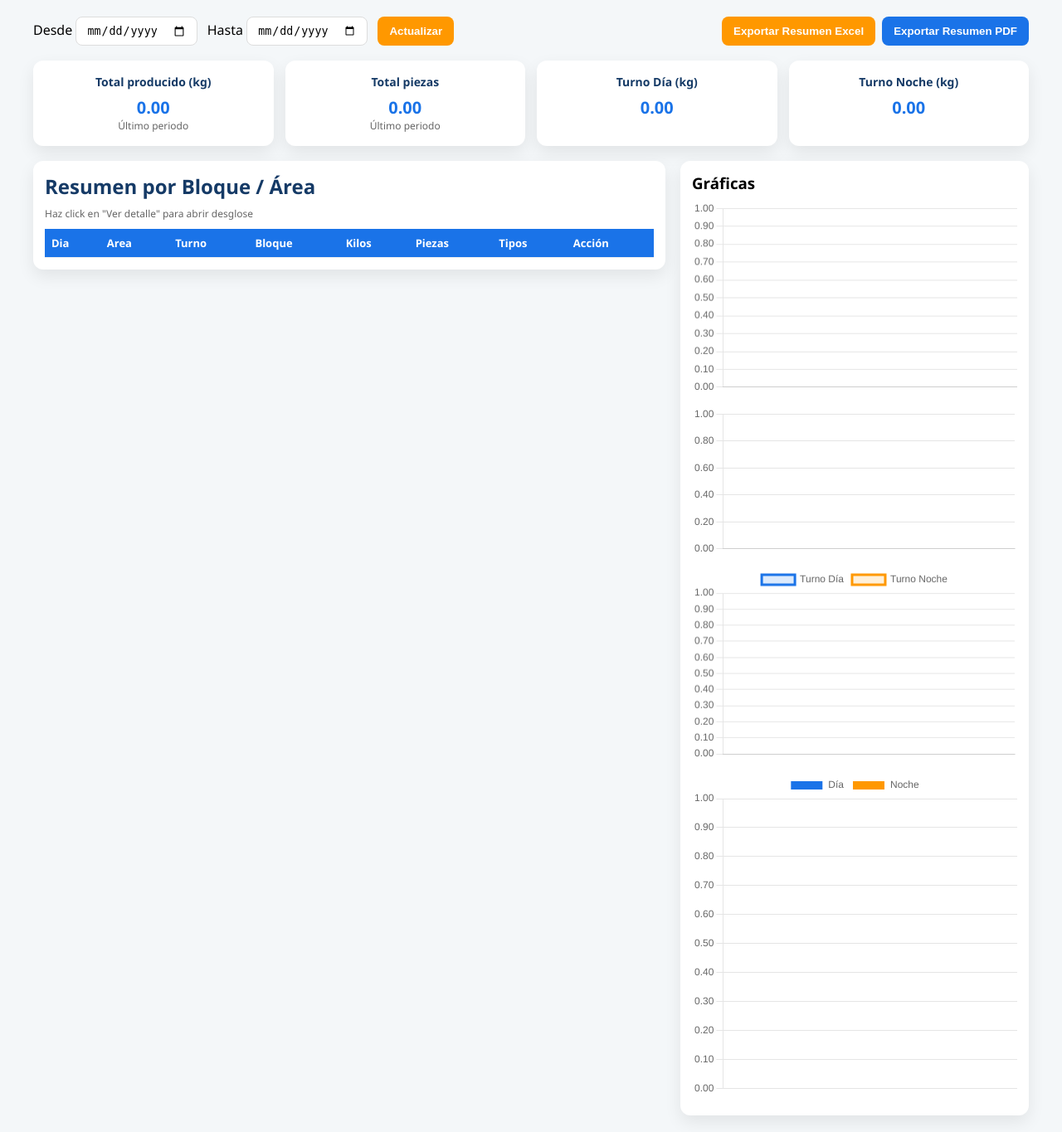
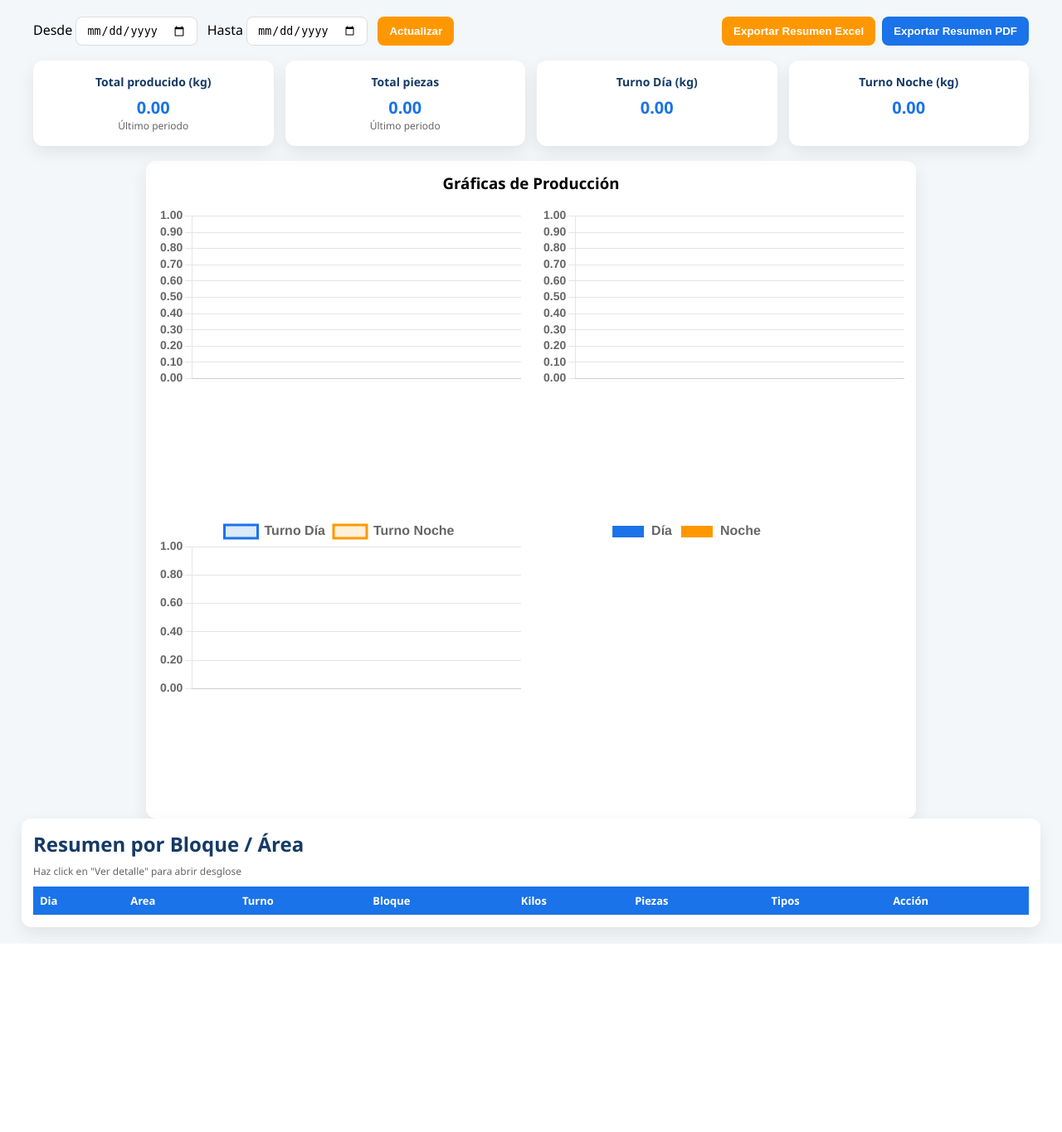
Before and after one commit to Alejandro-Ramirez-Gutierrez/estral_module, a FastAPI app: template templates/fabricacion_mensual.html in a window 1280 px wide. Shown: the part 67-1432 px from the top of the page at 83% size. After the commit the page ends 1205 px from the top, so only its background shows below. Run offline with FastAPI, Linux system fonts and the light colour scheme; the template is opened without the code that fills it: most values are stand-ins (such as "Sample title", 1, 10 or a date in 2020); lists and menus that the app fills with data are empty; some libraries are stand-ins or nearby versions.

Commit message:
se corrigen bugs y queda al 100

```diff
--- a/templates/fabricacion_mensual.html
+++ b/templates/fabricacion_mensual.html
@@ -19,57 +19,68 @@
   --accent:#ff9800;
   --accent2:#34a853;
   --muted:#f4f7f9;
-  --card-shadow: 0 8px 20px rgba(0,0,0,0.08);
+  --card-shadow:0 8px 20px rgba(0,0,0,0.08);
 }
-body{font-family: "Segoe UI", Tahoma, Geneva, Verdana, sans-serif; background:var(--muted); margin:0}
-.header{display:flex; align-items:center; gap:12px; padding:16px 24px; background:linear-gradient(90deg,var(--blue),#2b86ff); color:white;}
-.header .title{font-weight:700; font-size:20px}
-.container{max-width:1200px; margin:20px auto; padding:0 16px;}
-.controls{display:flex; gap:12px; align-items:center; margin:18px 0; flex-wrap:wrap;}
-.input{padding:8px 12px; border-radius:8px; border:1px solid #ddd; background:white}
-.btn{padding:10px 14px; border-radius:8px; border:none; cursor:pointer; font-weight:700; transition:0.2s;}
+body{font-family:"Segoe UI",Tahoma,Geneva,Verdana,sans-serif;background:var(--muted);margin:0}
+.header{display:flex;align-items:center;gap:12px;padding:16px 24px;background:linear-gradient(90deg,var(--blue),#2b86ff);color:white;}
+.header .title{font-weight:700;font-size:20px}
+.container{max-width:1200px;margin:20px auto;padding:0 16px;}
+.controls{display:flex;gap:12px;align-items:center;margin:18px 0;flex-wrap:wrap;}
+.input{padding:8px 12px;border-radius:8px;border:1px solid #ddd;background:white}
+.btn{padding:10px 14px;border-radius:8px;border:none;cursor:pointer;font-weight:700;transition:0.2s;}
 .btn:hover{opacity:0.85;}
-.btn-primary{background:var(--blue); color:white}
-.btn-accent{background:var(--accent); color:white}
-.btn-accent2{background:var(--accent2); color:white}
-.kpi-row{display:flex; gap:14px; margin-bottom:18px; flex-wrap:wrap}
-.kpi{background:white; padding:16px; border-radius:12px; box-shadow:var(--card-shadow); flex:1; min-width:180px; text-align:center}
-.kpi h3{margin:0; color:var(--dark); font-size:14px}
-.kpi p{margin:8px 0 0; font-size:20px; font-weight:700; color:var(--blue)}
-.grid{display:grid; grid-template-columns: 1fr 420px; gap:18px; align-items:start}
-.card{background:white; border-radius:12px; padding:14px; box-shadow:var(--card-shadow)}
-.table{width:100%; border-collapse:collapse; margin-top:10px}
-.table th, .table td{padding:8px; text-align:left; border-bottom:1px solid #f0f0f0; font-size:13px}
-.table th{font-weight:700; color:white; background:var(--blue)}
-.small{font-size:12px; color:#666}
+.btn-primary{background:var(--blue);color:white}
+.btn-accent{background:var(--accent);color:white}
+.btn-accent2{background:var(--accent2);color:white}
+.kpi-row{display:flex;gap:14px;margin-bottom:18px;flex-wrap:wrap}
+.kpi{background:white;padding:16px;border-radius:12px;box-shadow:var(--card-shadow);flex:1;min-width:180px;text-align:center}
+.kpi h3{margin:0;color:var(--dark);font-size:14px}
+.kpi p{margin:8px 0 0;font-size:20px;font-weight:700;color:var(--blue)}
+.grid{display:flex;flex-direction:column;gap:18px;align-items:center;}
+.card{background:white;border-radius:12px;padding:14px;box-shadow:var(--card-shadow);width:100%;}
+
+.card.graficas{
+  width:100%;
+  max-width:900px;
+  margin:auto;
+  text-align:center;
+}
+
+.table{width:100%;border-collapse:collapse;margin-top:10px}
+.table th,.table td{padding:8px;text-align:left;border-bottom:1px solid #f0f0f0;font-size:13px}
+.table th{font-weight:700;color:white;background:var(--blue)}
+.small{font-size:12px;color:#666}
+
 /* modal */
-.modal-overlay{display:none; position:fixed; inset:0; background:rgba(0,0,0,0.6); z-index:2000; justify-content:center; align-items:flex-start; padding:28px; overflow:auto}
-.modal{background:white; width:100%; max-width:1100px; border-radius:10px; padding:16px; position:relative}
-.modal .close-outside{position:absolute; right:10px; top:10px; background:#eee; border-radius:50%; width:38px; height:38px; display:flex; align-items:center; justify-content:center; cursor:pointer; font-size:18px;}
-.modal .modal-body{max-height:65vh; overflow:auto; margin-top:12px}
-.modal .modal-actions{display:flex; justify-content:center; gap:16px; margin-top:12px}
+.modal-overlay{display:none;position:fixed;inset:0;background:rgba(0,0,0,0.6);z-index:2000;justify-content:center;align-items:flex-start;padding:28px;overflow:auto}
+.modal{background:white;width:100%;max-width:1100px;border-radius:10px;padding:16px;position:relative}
+.modal .close-outside{position:absolute;right:10px;top:10px;background:#eee;border-radius:50%;width:38px;height:38px;display:flex;align-items:center;justify-content:center;cursor:pointer;font-size:18px;}
+.modal .modal-body{max-height:65vh;overflow:auto;margin-top:12px}
+.modal .modal-actions{display:flex;justify-content:center;gap:16px;margin-top:12px}
+
 /* responsive */
 @media (max-width:980px){
-  .grid{grid-template-columns: 1fr;}
-  .header{flex-direction:column; align-items:flex-start; gap:6px}
+  .header{flex-direction:column;align-items:flex-start;gap:6px}
 }
 </style>
 </head>
 <body>
 <div class="header">
   <div><div class="title">ESTRAL - Fabricación de componentes</div></div>
-  <div style="margin-left:auto; display:flex; gap:8px; align-items:center">
+  <div style="margin-left:auto;display:flex;gap:8px;align-items:center">
     <button class="btn" id="btn-regresar" onclick="location.href='/dashboard'">⬅️ Regresar</button>
     <button class="btn btn-primary" id="btn-refresh">🔄 Refrescar</button>
   </div>
 </div>
 
 <div class="container">
+
+  <!-- CONTROLES Y KPIS -->
   <div class="controls">
     <label>Desde <input type="date" id="f-desde" class="input"></label>
     <label>Hasta <input type="date" id="f-hasta" class="input"></label>
     <button class="btn btn-accent" id="btn-actualizar">Actualizar</button>
-    <div style="margin-left:auto; display:flex; gap:8px">
+    <div style="margin-left:auto;display:flex;gap:8px">
       <button class="btn btn-accent" id="export-resumen-excel">Exportar Resumen Excel</button>
       <button class="btn btn-primary" id="export-resumen-pdf">Exportar Resumen PDF</button>
     </div>
@@ -82,9 +93,40 @@ body{font-family: "Segoe UI", Tahoma, Geneva, Verdana, sans-serif; background:va
     <div class="kpi"><h3>Turno Noche (kg)</h3><p id="kpi-noche">0</p></div>
   </div>
 
+<!-- GRAFICAS -->
+<div class="card graficas">
+  <h3 style="margin:0 0 16px">Gráficas de Producción</h3>
+
+  <div style="display:grid;grid-template-columns:repeat(auto-fit,minmax(380px,1fr));gap:24px;">
+
+    <!-- Área por Área -->
+    <div style="width:100%;height:350px;">
+      <canvas id="chart-area"></canvas>
+    </div>
+
+    <!-- Kilos por Bloque -->
+    <div style="width:100%;height:350px;">
+      <canvas id="chart-bloques"></canvas>
+    </div>
+
+    <!-- Tendencia Turno Día/Noche -->
+    <div style="width:100%;height:350px;">
+      <canvas id="chart-tendencia-turno"></canvas>
+    </div>
+
+    <!-- Torta Turno Día/Noche -->
+    <div style="width:100%;height:350px;">
+      <canvas id="chart-torta-turno"></canvas>
+    </div>
+
+  </div>
+</div>
+
+
+  <!-- TABLA -->
   <div class="grid">
     <div class="card">
-      <h2 style="color:var(--dark); margin:0 0 8px">Resumen por Bloque / Área</h2>
+      <h2 style="color:var(--dark);margin:0 0 8px">Resumen por Bloque / Área</h2>
       <div class="small">Haz click en "Ver detalle" para abrir desglose</div>
       <table class="table" id="tabla-resumen">
         <thead>
@@ -93,25 +135,13 @@ body{font-family: "Segoe UI", Tahoma, Geneva, Verdana, sans-serif; background:va
         <tbody></tbody>
       </table>
     </div>
-
-    <div class="card">
-      <h3 style="margin:0 0 8px">Gráficas</h3>
-      <canvas id="chart-area" height="180"></canvas>
-      <div style="height:12px"></div>
-      <canvas id="chart-bloques" height="140"></canvas>
-      <div style="height:12px"></div>
-      <canvas id="chart-tendencia-turno" height="180"></canvas>
-      <div style="height:12px"></div>
-      <canvas id="chart-torta-turno" height="180"></canvas>
-      <div style="height:8px"></div>
-    </div>
   </div>
 </div>
 
-<!-- Modal detalle -->
+<!-- MODAL DETALLE -->
 <div class="modal-overlay" id="modalOverlay">
   <div class="modal" role="dialog" aria-modal="true">
-    <div style="display:flex; align-items:center; justify-content:space-between">
+    <div style="display:flex;align-items:center;justify-content:space-between">
       <div><strong id="modalTitle">Detalle</strong></div>
       <div class="close-outside" id="closeModal" title="Cerrar">✖</div>
     </div>
@@ -129,16 +159,16 @@ body{font-family: "Segoe UI", Tahoma, Geneva, Verdana, sans-serif; background:va
 </div>
 
 <script>
-/* --- Config y util --- */
-const apiResumen = "/fabricacion/api/resumen";
-const apiDetalle = "/fabricacion/api/detalle";
-document.getElementById('f-desde').value = "{{ desde }}";
-document.getElementById('f-hasta').value = "{{ hasta }}";
+// --- Variables y formatos ---
+const apiResumen="/fabricacion/api/resumen";
+const apiDetalle="/fabricacion/api/detalle";
+document.getElementById('f-desde').value="{{ desde }}";
+document.getElementById('f-hasta').value="{{ hasta }}";
 
-const formatoMX = new Intl.NumberFormat('es-MX',{minimumFractionDigits:2,maximumFractionDigits:2});
+const formatoMX=new Intl.NumberFormat('es-MX',{minimumFractionDigits:2,maximumFractionDigits:2});
 function fnum(x){return formatoMX.format(Number(x||0));}
 
-/* --- Fetch / render --- */
+// --- Fetch y render ---
 function fetchResumen(){
   const desde=document.getElementById('f-desde').value;
   const hasta=document.getElementById('f-hasta').value;
@@ -175,8 +205,23 @@ function renderResumen(rows){
   });
 }
 
-/* --- Charts --- */
+// --- Gráficas ---
 let charts={};
+function chartOptions(showLegend=true){
+  return {
+    responsive: true,
+    maintainAspectRatio: true,
+    plugins:{
+      legend:{display:showLegend,labels:{font:{size:16,weight:'700'}}},
+      tooltip:{callbacks:{label:ctx=>`${ctx.dataset.label}: ${formatoMX.format(ctx.raw)} kg`}}
+    },
+    scales:{
+      y:{beginAtZero:true,ticks:{font:{size:14,weight:'700'},callback:v=>formatoMX.format(v)}},
+      x:{ticks:{font:{size:14,weight:'700'}}}
+    }
+  };
+}
+
 function renderCharts(rows){
   const byArea={},byBloq={},diaData={},nocheData={},labelsTendencia=[];
   rows.forEach(r=>{
@@ -187,30 +232,24 @@ function renderCharts(rows){
     if(r.Turno==='Noche')nocheData[r.DiaTurno]=(nocheData[r.DiaTurno]||0)+r.PesoKg;
   });
 
+  labelsTendencia.sort((a,b)=>new Date(a)-new Date(b));
+
   function destroyChart(id){if(charts[id])charts[id].destroy();}
   destroyChart('chart-area');destroyChart('chart-bloques');destroyChart('chart-tendencia-turno');destroyChart('chart-torta-turno');
 
-  function chartOptions(showLegend=true){
-    return {
-      responsive:true,
-      plugins:{ legend:{display:showLegend}, tooltip:{callbacks:{label:ctx=>`${ctx.dataset.label}: ${formatoMX.format(ctx.raw)} kg`}} },
-      scales:{y:{beginAtZero:true,ticks:{callback:v=>formatoMX.format(v)}}}
-    };
-  }
-
-  charts['chart-area']=new Chart(document.getElementById('chart-area').getContext('2d'),{
+  charts['chart-area']=new Chart(document.getElementById('chart-area'),{
     type:'bar',
     data:{labels:Object.keys(byArea),datasets:[{label:'Kilos (kg)',data:Object.values(byArea),backgroundColor:'#1a73e8'}]},
     options:chartOptions(false)
   });
 
-  charts['chart-bloques']=new Chart(document.getElementById('chart-bloques').getContext('2d'),{
+  charts['chart-bloques']=new Chart(document.getElementById('chart-bloques'),{
     type:'line',
     data:{labels:Object.keys(byBloq),datasets:[{label:'Kilos por bloque',data:Object.values(byBloq),fill:true,backgroundColor:'rgba(75,192,192,0.15)',borderColor:'#ff9800',tension:0.4,pointRadius:4}]},
     options:chartOptions(false)
   });
 
-  charts['chart-tendencia-turno']=new Chart(document.getElementById('chart-tendencia-turno').getContext('2d'),{
+  charts['chart-tendencia-turno']=new Chart(document.getElementById('chart-tendencia-turno'),{
     type:'line',
     data:{labels:labelsTendencia,datasets:[
       {label:'Turno Día',data:labelsTendencia.map(d=>diaData[d]||0),borderColor:'#1a73e8',backgroundColor:'rgba(26,115,232,0.15)',fill:true,tension:0.4,pointRadius:4},
@@ -219,14 +258,14 @@ function renderCharts(rows){
     options:chartOptions(true)
   });
 
-  charts['chart-torta-turno']=new Chart(document.getElementById('chart-torta-turno').getContext('2d'),{
+  charts['chart-torta-turno']=new Chart(document.getElementById('chart-torta-turno'),{
     type:'doughnut',
     data:{labels:['Día','Noche'],datasets:[{data:[Object.values(diaData).reduce((a,b)=>a+b,0),Object.values(nocheData).reduce((a,b)=>a+b,0)],backgroundColor:['#1a73e8','#ff9800']}]},
-    options:chartOptions(true)
+    options:{responsive:true,plugins:{legend:{display:true,labels:{font:{size:16,weight:'700'}}}}}
   });
 }
 
-/* --- Modal detalle --- */
+// --- Modal detalle ---
 function verDetalle(area,dia,bloque){
   const tbody=document.querySelector('#tabla-detalle tbody');
   tbody.innerHTML='<tr><td colspan=9>Cargando...</td></tr>';
@@ -247,101 +286,45 @@ function verDetalle(area,dia,bloque){
   .catch(e=>{tbody.innerHTML=`<tr><td colspan=9>Error al cargar detalle: ${e}</td></tr>`;});
 }
 
-/* --- Exportar --- */
-function exportTableToExcel(tableId,filename='export.xlsx'){
-  const table=document.getElementById(tableId);
+// --- Export ---
+function exportTableToExcel(id,filename='export.xlsx'){
+  const table=document.getElementById(id);
   const wb=XLSX.utils.table_to_book(table,{sheet:"Sheet1"});
   XLSX.writeFile(wb,filename);
 }
 
-/* Robust exportTableToPDF: varios fallbacks y mensaje de depuración */
 function getJsPDFConstructor(){
-  // Diferentes formas en que jspdf puede exponerse según la build/UMD
-  if(window.jspdf && typeof window.jspdf.jsPDF === 'function') return window.jspdf.jsPDF;
-  if(typeof window.jsPDF === 'function') return window.jsPDF;
-  if(typeof window.jspdf === 'function') return window.jspdf; // raro pero posible
+  if(window.jspdf && typeof window.jspdf.jsPDF==='function')return window.jspdf.jsPDF;
+  if(typeof window.jsPDF==='function')return window.jsPDF;
+  if(typeof window.jspdf==='function')return window.jspdf;
   return null;
 }
 
-async function exportTableToPDF(tableId,title='Reporte'){
+async function exportTableToPDF(id,title='Reporte'){
   try{
-    const JsPDFCtor = getJsPDFConstructor();
-    if(!JsPDFCtor){
-      console.error('jsPDF no encontrado. Objetos relevantes:', { jspdf: window.jspdf, jsPDF: window.jsPDF, jspdfAutoTable: window.jspdfAutoTable });
-      alert('Error: jsPDF no está cargado. Revisa que el script de jspdf se cargue antes que este script.');
-      return;
+    const JsPDFCtor=getJsPDFConstructor();
+    if(!JsPDFCtor){alert('Error: jsPDF no está cargado.');return;}
+    const doc=new JsPDFCtor();
+    doc.setFontSize(14);
+    doc.text(title,10,10);
+    if(typeof doc.autoTable==='function'){doc.autoTable({html:`#${id}`,startY:16});doc.save(`${title}.pdf`);return;}
+    const table=document.getElementById(id);
+    if(table){
+      const rows=Array.from(table.querySelectorAll('tr')).map(tr=>Array.from(tr.children).map(td=>td.innerText.trim()).join(' | '));
+      let y=20;doc.setFontSize(10);
+      rows.forEach(line=>{if(y>280){doc.addPage();y=20;}doc.text(line,10,y);y+=6;});
+      doc.save(`${title}.pdf`);
+    }
+  }catch(e){alert('Error exportando PDF: '+e);}
 }
 
-    const doc = new JsPDFCtor();
-    doc.setFontSize(14);
-    doc.text(title, 10, 10);
-
-    // 1) Preferir doc.autoTable si está disponible
-    if(typeof doc.autoTable === 'function'){
-      doc.autoTable({ html: `#${tableId}`, startY: 16 });
-      doc.save(`${title}.pdf`);
-      return;
-    }
-
-    // 2) Usar window.jspdfAutoTable si existe
-    if(typeof window.jspdfAutoTable === 'function'){
-      window.jspdfAutoTable(doc, { html: `#${tableId}`, startY: 16 });
-      doc.save(`${title}.pdf`);
-      return;
-    }
-
-    // 3) Usar window.autoTable si existe
-    if(typeof window.autoTable === 'function'){
-      window.autoTable(doc, { html: `#${tableId}`, startY: 16 });
-      doc.save(`${title}.pdf`);
-      return;
-    }
-
-    // 4) Intentar llamar a la función registrada en window.jspdf.autotable
-    if(window.jspdf && typeof window.jspdf.autotable === 'function'){
-      window.jspdf.autotable(doc, { html: `#${tableId}`, startY: 16 });
-      doc.save(`${title}.pdf`);
-      return;
-    }
-
-    // 5) Fallback: generar un PDF
-    const table = document.getElementById(tableId);
-    if(table){
-      const rows = Array.from(table.querySelectorAll('tr')).map(tr => Array.from(tr.children).map(td => td.innerText.trim().replace(/\s+/g,' ')).join('  |  '));
-      let y = 20;
-      doc.setFontSize(10);
-      rows.forEach((line, idx) => {
-        const maxLineWidth = 180;
-        // dividir líneas largas
-        const parts = [];
-        for(let i=0;i<line.length;i+=120) parts.push(line.substring(i,i+120));
-        parts.forEach(p=>{
-          if(y > 280){ doc.addPage(); y = 20; }
-          doc.text(p, 10, y);
-          y += 6;
-        });
-      });
-      doc.save(`${title}.pdf`);
-      return;
-    }
-
-    console.error('autoTable no disponible. Objetos relevantes:', { doc, jspdfAutoTable: window.jspdfAutoTable, docAutoTable: doc.autoTable, windowAutoTable: window.autoTable });
-    alert('No se encontró método autoTable. Asegúrate de que jspdf-autotable se haya cargado después de jspdf.');
-  }catch(err){
-    console.error('Error al generar PDF:', err);
-    alert('Error al generar PDF: ' + (err && err.message));
-  }
-}
-
-/* --- Eventos y init --- */
-document.getElementById('closeModal').addEventListener('click',()=>{document.getElementById('modalOverlay').style.display='none';});
+// --- Event listeners ---
 document.getElementById('btn-actualizar').addEventListener('click',fetchResumen);
 document.getElementById('btn-refresh').addEventListener('click',fetchResumen);
-
-document.getElementById('export-resumen-excel').addEventListener('click',()=>exportTableToExcel('tabla-resumen','Resumen.xlsx'));
+document.getElementById('closeModal').addEventListener('click',()=>document.getElementById('modalOverlay').style.display='none');
+document.getElementById('export-resumen-excel').addEventListener('click',()=>exportTableToExcel('tabla-resumen','resumen.xlsx'));
 document.getElementById('export-resumen-pdf').addEventListener('click',()=>exportTableToPDF('tabla-resumen','Resumen'));
-
-document.getElementById('export-detalle-excel').addEventListener('click',()=>exportTableToExcel('tabla-detalle','Detalle.xlsx'));
+document.getElementById('export-detalle-excel').addEventListener('click',()=>exportTableToExcel('tabla-detalle','detalle.xlsx'));
 document.getElementById('export-detalle-pdf').addEventListener('click',()=>exportTableToPDF('tabla-detalle','Detalle'));
 
 fetchResumen();
```
Lines whose indentation alone changed are shown as unchanged.
